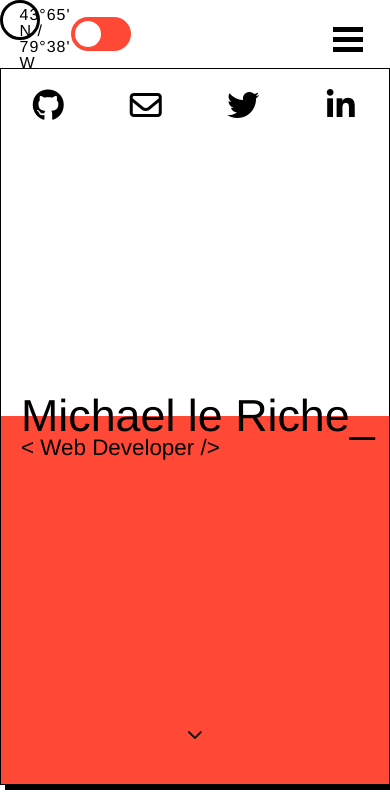
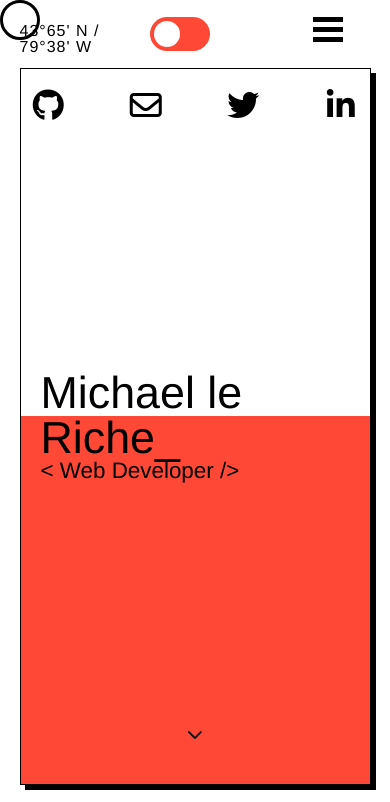
Before and after one commit to michaelleriche/michael-leriche-portfolio, a plain HTML site: page index.html in a window 390 px wide. Shown: the top 802 px of the page. Drawn offline with nearby package versions, Linux system fonts and the light colour scheme.

Commit message:
media queries

```diff
--- a/index.html
+++ b/index.html
@@ -1,6 +1,6 @@
 <!DOCTYPE html>
 <html lang="en">
-<head><link rel="icon" type="image/x-icon" href="assets/turtle.ico">
+<head><link rel="icon" type="image/x-icon" href="assets/favicon.ico">
     <meta charset="UTF-8">
     <meta name="viewport" content="width=device-width, initial-scale=1.0">
     <title>Michael le Riche | Home</title>
@@ -19,13 +19,15 @@
 <body>
     <header class="header-background">
         <div id="first1"></div>
-        <div class="top-bar container" id="home">
+        <div class="top-bar wrapper" id="home">
+            <div class="top-left">
                 <a href="https://www.google.ca/maps/place/Toronto,+ON/@43.7184038,-79.5181425,11z/data=!3m1!4b1!4m5!3m4!1s0x89d4cb90d7c63ba5:0x323555502ab4c477!8m2!3d43.653226!4d-79.3831843" class="long-lat" target="_blank">43&#176;65' N / 79&#176;38' W</a>
                 <div class="theme-switch-wrapper">
                     <label class="theme-switch" for="checkbox">
                         <input type="checkbox" id="checkbox" />
                         <div class="slider round"></div>
                     </label>
+                </div>
             </div>
             <div class="burger" tabindex="0">
                 <div class="line1"></div>
@@ -292,7 +294,7 @@
     <footer>
         <div class="container footer">
             <div class="footer-text">
-                <p>	&copy;copyright 2020 Michael le <span class="footer-color">Riche</span></p>
+                <p>	&copy;copyright 2020 Michael <span class="footer-color">le Riche</span></p>
             </div>
         </div>
     </footer>
--- a/styles/scss/_header.scss
+++ b/styles/scss/_header.scss
@@ -18,6 +18,23 @@
     border: 1px solid black;
     box-shadow: 5px 5px black;
     overflow: hidden;
+}
+.compass_container {
+    position: absolute;
+    width: 2000px;
+    height: 1200px;
+    display: inline-block;
+    top: 50%;
+    left: 50%;
+    transform: translate(-50%, -50%);
+    overflow: hidden;
+}
+.land {
+    width: 2000px;
+    height: 1000px;
+    background:var(--primary-color);
+    position: relative;
+    left: -1000px;
 }
 .hero-image-text {
     padding-left: 20px;
@@ -41,6 +58,7 @@
 .header-h2 {
     display: inline;
     animation: fade-slide-up 0.7s 0.5s ease-out forwards;
+    border-bottom: none;
 }
 h1,
 .header-h2,
@@ -75,7 +93,7 @@ h1,
     align-items: center;
 }
 .social-icons i:hover {
-    scale: 1.5;
+    scale: 1.3;
     transform: rotate(360deg);
     color: var(--primary-color);
 }
@@ -91,12 +109,11 @@ h1,
     flex-direction: row;
     justify-content: space-between;
     align-items: center;
-    width: 100%;
+    // width: 100%;
     height: 8vh;
 }
 .long-lat {
-    margin-top: 10px;
-    width: 20%;
+    margin: 10px 20px 0 0;
 }
 .burger {
     outline: 0;
@@ -104,7 +121,6 @@ h1,
     cursor: pointer;
     border: 2px solid transparent;
     padding: 10px;
-    border-radius: 50px;
 }
 .burger div {
     width: 30px;
@@ -121,11 +137,17 @@ h1,
     background-color: var(--primary-color);
 
 }
+.top-left {
+    display: flex;
+    flex-direction: row;
+    justify-content: space-between;
+    margin-right: 20px;
+}
 .nav-links {
     display: flex;
     justify-content: space-between;
     align-items: center;
-    width: 50%;
+    width: 100%;
     z-index: 200;
 }
 .nav-links li {
@@ -144,7 +166,7 @@ nav {
     flex-direction: row;
     justify-content: flex-end;
     margin-top: 10px;
-    width: 100%;
+    width: 50%;
     z-index: 999;
 }
 .nav-links a:after {
@@ -211,31 +233,8 @@ nav {
     z-index: -999999999999999;
 
 }
-.big-boy {
-    overflow: hidden;
-    height: 400px;
-    width: 1000px;
-    border: 2px solid black;
-    position: absolute;
-}
-.compass_container {
-    position: absolute;
-    width: 2000px;
-    height: 1200px;
-    display: inline-block;
-    top: 50%;
-    left: 50%;
-    transform: translate(-50%, -50%);
-    overflow: hidden;
-}
-.land {
-    width: 2000px;
-    height: 1000px;
-    background:var(--primary-color);
-    ;
-    position: relative;
-    left: -1000px;
-}
+
+
 .point {
     width: 5px;
     height: 0;
--- a/styles/scss/style.scss
+++ b/styles/scss/style.scss
@@ -265,11 +265,31 @@ footer p {
 
 
 
+@media(max-width: 1350px) {
+  .wrapper {
+    width: 80%;
+  }
+  .container {
+    width:70%;
+  }
+}
 
 
 
 
 @media(max-width: 1200px) {
+  .top-bar {
+   width: 80%;
+
+  }
+  nav {
+    justify-content: flex-end;
+
+  }
+  .header {
+    height: 85vh;
+    width: 80%;
+}
   .portfolio-button button{
     padding: 15px 25px;
   }
@@ -287,6 +307,12 @@ footer p {
 }
 //ipad pro
 @media(max-width: 840px) {
+  .wrapper {
+    width: 90%;
+  }
+  .container {
+    width: 90%;
+  }
   .about-me {
     display: flex;
     flex-direction: column;
@@ -309,9 +335,6 @@ footer p {
     display: flex;
     justify-content: center;
     align-items: center;
-  }
-  .container {
-    width: 90%;
   }
   .nav-links {
     position: fixed;
@@ -339,10 +362,9 @@ footer p {
   .burger {
     display: block;
     position: fixed;
-    top: 10px;
-    right: 10px;
+    top: 0px;
+    right: 30px;
     z-index: 23;
-    border-radius: 2px;
   }
   .nav-active {
     transform: translateX(0%);
```
Also changed, not shown: script/app.js (+3 -6 lines), assets/favicon.ico (added), styles/style.css. Lines whose indentation alone changed are shown as unchanged.
